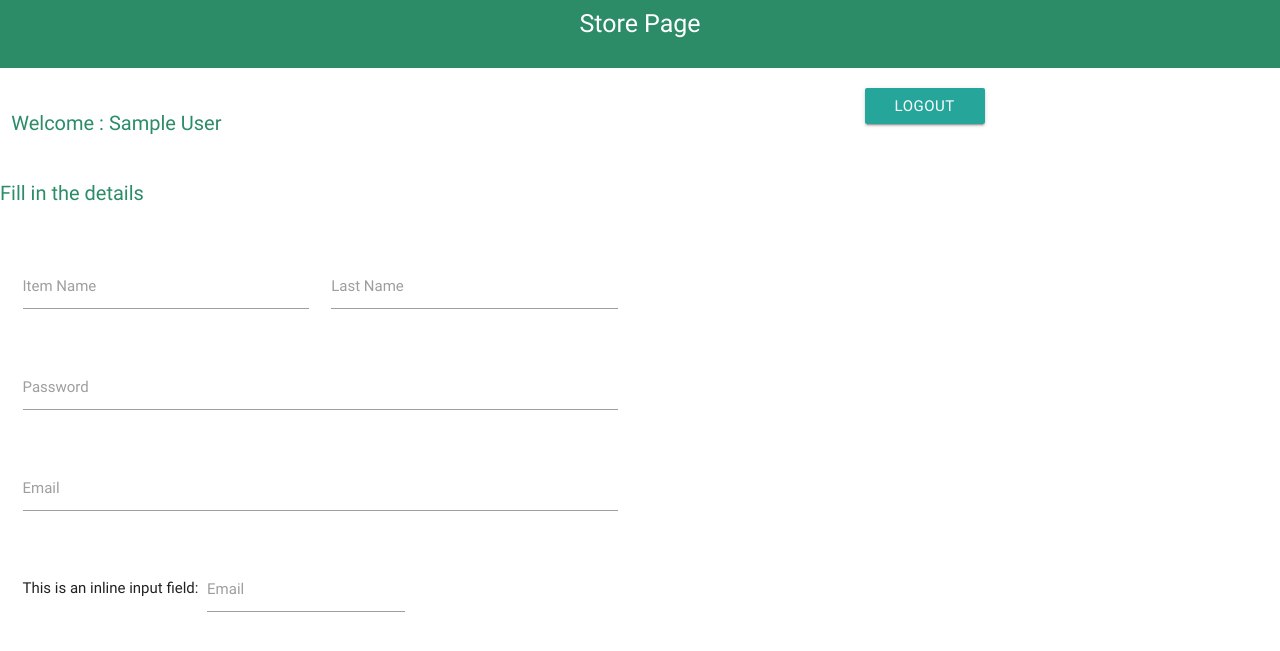
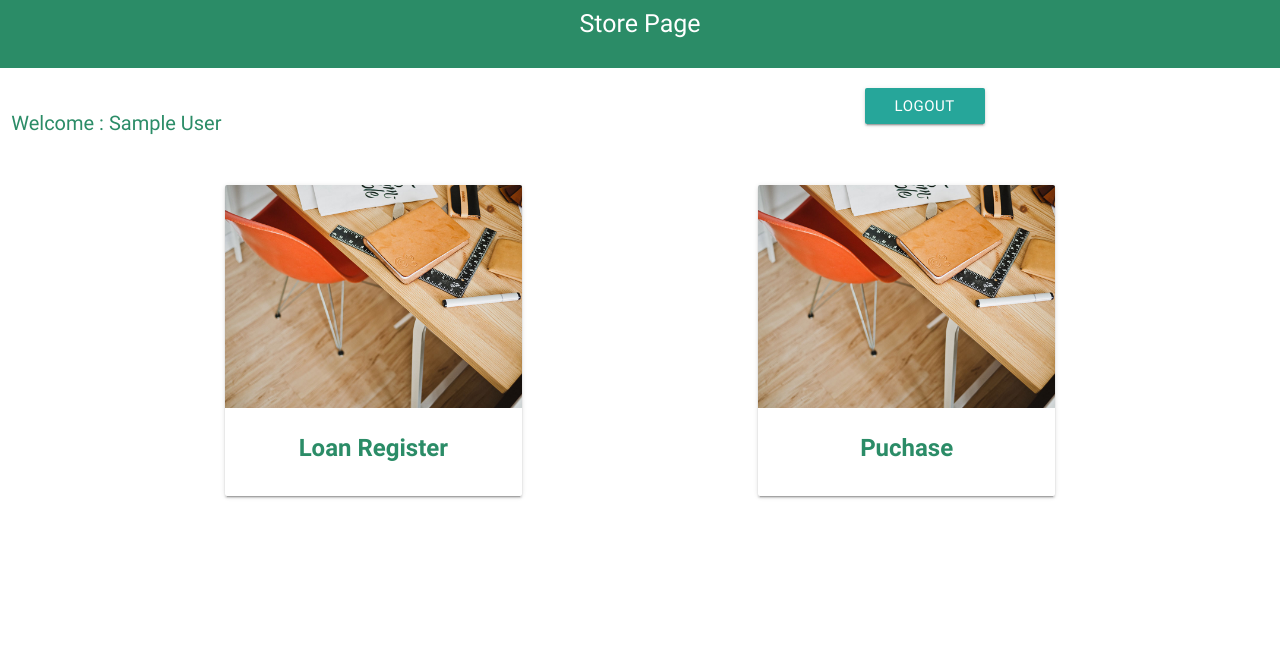
Before and after one commit to abhishek-iitj/Store-and-Purchase-Management, a PHP site: page /home.php in a window 1280 px wide. Shown: the top 651 px of the page. Run offline with PHP 8.4, Linux system fonts and the light colour scheme; the visitor is signed in with stand-in values (Sample User, id 1); some libraries are stand-ins or nearby versions.

```diff
--- a/home.php
+++ b/home.php
@@ -7,11 +7,13 @@ if ($_SESSION['login']==false )
 ?>
 <html>
 	<head>
+
 		<!-- Compiled and minified CSS -->
 		<link rel="stylesheet" href="https://cdnjs.cloudflare.com/ajax/libs/materialize/0.98.0/css/materialize.min.css">
 		<!-- Compiled and minified JavaScript -->
 		<script src="https://cdnjs.cloudflare.com/ajax/libs/materialize/0.98.0/js/materialize.min.js"></script>
 		<script type="text/javascript" src="https://code.jquery.com/jquery-2.1.1.min.js"></script>
+		<script src="https://ajax.googleapis.com/ajax/libs/jquery/3.1.1/jquery.min.js"></script>
       <script type="text/javascript" src="js/materialize.min.js"></script>
 	</head>
 	<body>
@@ -25,43 +27,35 @@ if ($_SESSION['login']==false )
 			<div class="col l4 s12"><a class="waves-effect waves-light btn" href="logout.php">Logout</a></div>
 		</div>
 
-		<div class="row"><p style="color: #2B8C67;font-size: 20px;">Fill in the details</p> </div>
 		<div class="row">
-			<div class="col l6 12">
-				<form>
-			      <div class="row">
-			        <div class="input-field col s6">
-			          <input type="text" class="validate">
-			          <label for="first_name">Item Name</label>
+			<div class="col l2 s12">
            	</div>
-			        <div class="input-field col s6">
-			          <input id="last_name" type="text" class="validate">
-			          <label for="last_name">Last Name</label>
-			        </div>
+		 	<div class="col l3 s12">
+		        <div class="card hoverable">
+				    <div class="card-image waves-effect waves-block waves-light">
+				      <img class="activator" src="images/office.jpg" >
 				    </div>
 
-			      <div class="row">
-			        <div class="input-field col s12">
-			          <input id="password" type="password" class="validate">
-			          <label for="password">Password</label>
-			        </div>
-			      </div>
-			      <div class="row">
-			        <div class="input-field col s12">
-			          <input id="email" type="email" class="validate">
-			          <label for="email">Email</label>
-			        </div>
-			      </div>
-			      <div class="row">
-			        <div class="col s12">
-			          This is an inline input field:
-			          <div class="input-field inline">
-			            <input id="email" type="email" class="validate">
-			            <label for="email" data-error="wrong" data-success="right">Email</label>
+				    <div class="card-content">
+				      <span class="card-title activator grey-text text-darken-4" align="center"><a href="loanRegister1.php" style="color:#2B8C67;"><b>Loan Register</b></a></span>
 				    </div>
            		</div>
       		</div>
-	    		</form>
+      		<div class="col l2 s12">
+           		</div>
+      		<div class="col l3 s12">
+		        <div class="card hoverable">
+				    <div class="card-image waves-effect waves-block waves-light">
+				      <img class="activator" src="images/office.jpg" >
+				    </div>
+
+				    <div class="card-content">
+				      <span class="card-title activator grey-text text-darken-4" align="center"><a href="purchase.php" style="color:#2B8C67;"><b>Puchase</b></a></span>
+				    </div>
+
+           		</div>
+      		</div>
+      		<div class="col l2 s12">
            	</div>
       	</div>
 	</body>
--- a/loanRegister.php
+++ b/loanRegister.php
@@ -13,6 +13,7 @@ $connect=mysqli_connect(SERVER, USER, PASS, DB) or die("error in myql_connect");
 		<script src="https://cdnjs.cloudflare.com/ajax/libs/materialize/0.98.0/js/materialize.min.js"></script>
 		<script type="text/javascript" src="https://code.jquery.com/jquery-2.1.1.min.js"></script>
       <script type="text/javascript" src="js/materialize.min.js"></script>
+
 	</head>
 	<body>
 		<div class="row" style="background:#2B8C67;">
```
Also changed, not shown: accounts.php (added, +24 -0 lines), adminHome.php (+18 -5 lines), index.php (+9 -8 lines), purchase.php (added, +89 -0 lines), purchaseObj.php (added, +15 -0 lines), storeDept.php (added, +23 -0 lines), user.php (+5 -5 lines). Lines whose indentation alone changed are shown as unchanged.
